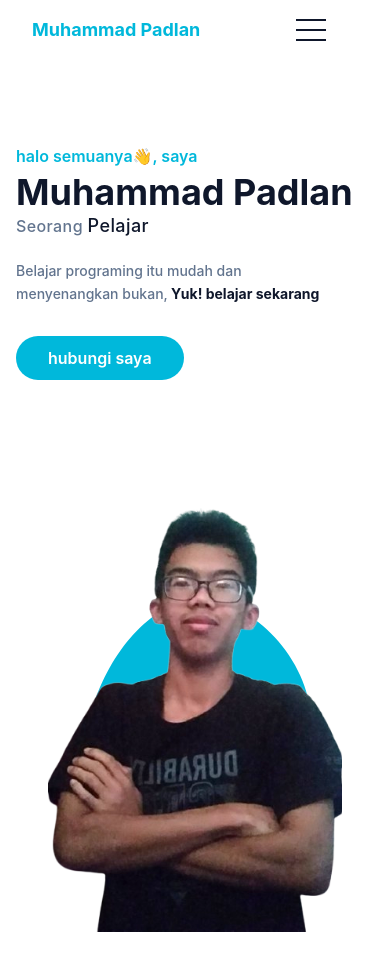
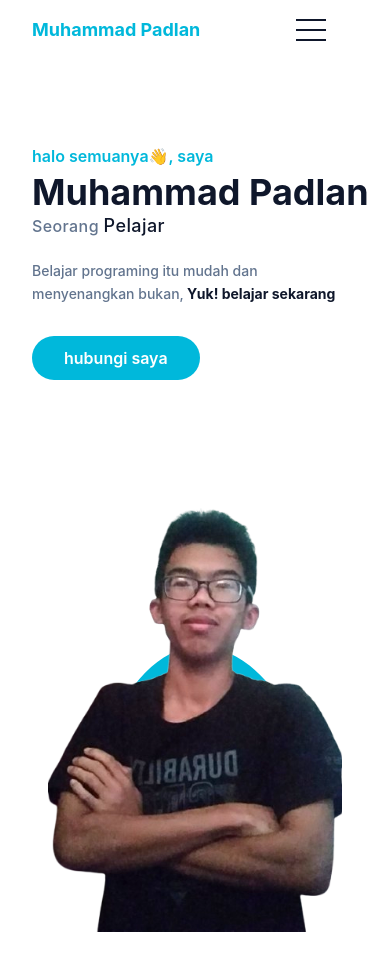
Before and after one commit to Padlan123/portfolio-tailwindcss, a website: page index.html in a window 390 px wide. Shown: the top 970 px of the page. Drawn offline with Linux system fonts and the light colour scheme.

Commit message:
mengubah ukuran svg dan menambahkan pl-4 pada hero

```diff
--- a/index.html
+++ b/index.html
@@ -117,7 +117,7 @@
     <section id="home" class="pt-32 lg:pt-0 dark:bg-dark">
       <div class="container-help lg:px-12 max-w-full">
         <div class="flex flex-wrap w-full">
-          <div class="w-full self-center sm:pl-12 lg:w-1/2">
+          <div class="w-full self-center pl-4 sm:pl-12 lg:w-1/2">
             <h1
               class="text-base text-primary font-semibold md:text-xl lg:text-2xl"
             >
@@ -158,8 +158,8 @@
                 class="absolute bottom-0 left-1/2 -translate-x-1/2 sm:scale-140 md:scale-155 lg:scale-165"
               >
                 <svg
-                  width="400"
-                  height="400"
+                  width="344px"
+                  height="344px"
                   viewBox="0 0 200 200"
                   xmlns="http://www.w3.org/2000/svg"
                 >
```
